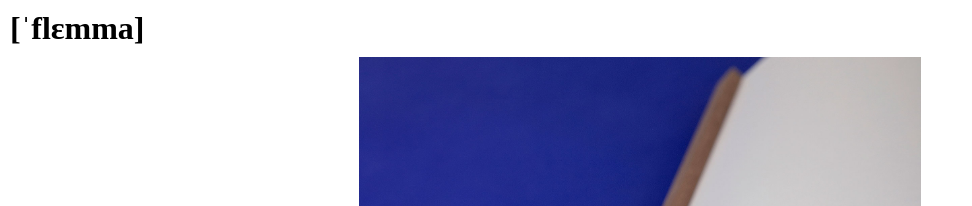
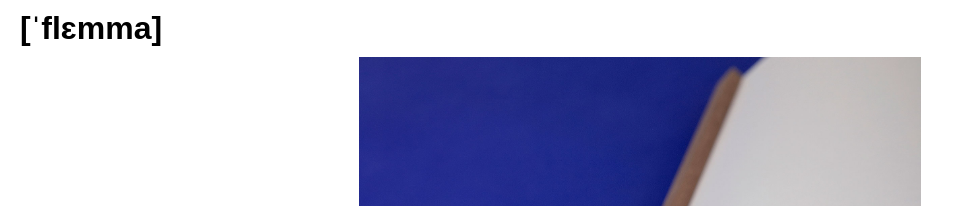
Before and after one commit to zampino/flemma, a Jekyll site: the page built from index.md, in a window 1280 px wide. Shown: the top 206 px of the page, without its empty margins (0-972 px from the left). Built offline with Jekyll 4.4.1, drawn with Linux system fonts in a browser that asks for light colours.

Commit message:
Sans Font Family

```diff
--- a/_layouts/default.html
+++ b/_layouts/default.html
@@ -23,7 +23,7 @@
     <!-- meta name="twitter:site" content="@flemmastudio" -->
     <!-- End Jekyll SEO tag -->
     <link rel="icon" type="image/x-icon" href="/assets/favicon.ico">
-    <!-- flickity --!>
+    <!-- flickity -->
     <!--     <script src="https://unpkg.com/flickity@2/dist/flickity.pkgd.min.js"></script> -->
     <!--     <link rel="stylesheet" href="https://unpkg.com/flickity@2/dist/flickity.min.css"> -->
     <!-- styles -->
--- a/styles/style.css
+++ b/styles/style.css
@@ -2,6 +2,7 @@ html,
 body {
   height: 100%;
   margin: 0;
+  font-family: Arial, Helvetica, sans-serif;
 }
 
 * {
@@ -47,5 +48,5 @@ body.home h1 {
   z-index: 10;
   top: 10px;
   left: 10px; */
-  margin: 10px;
+  margin: 10px 20px;
 }
```
